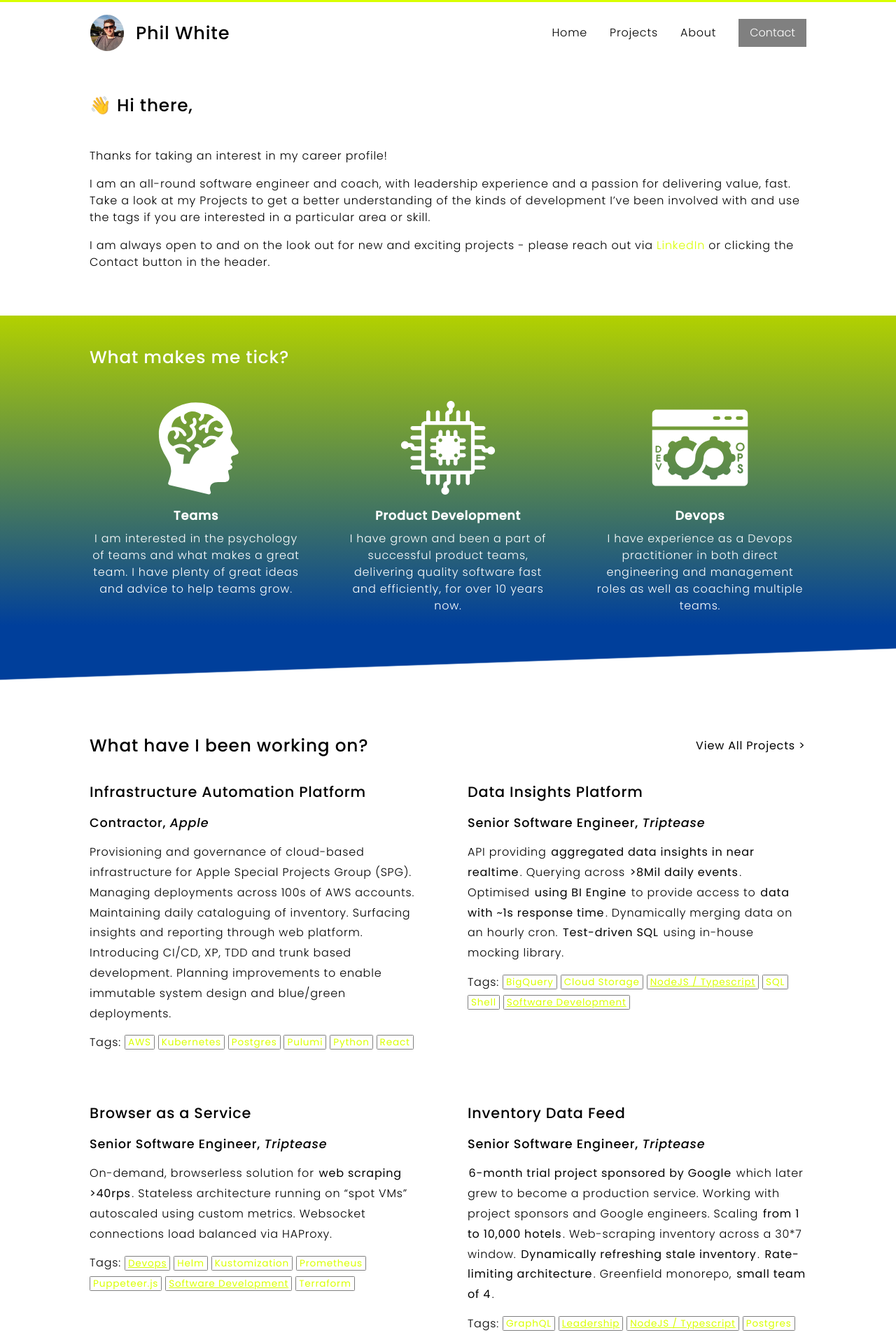
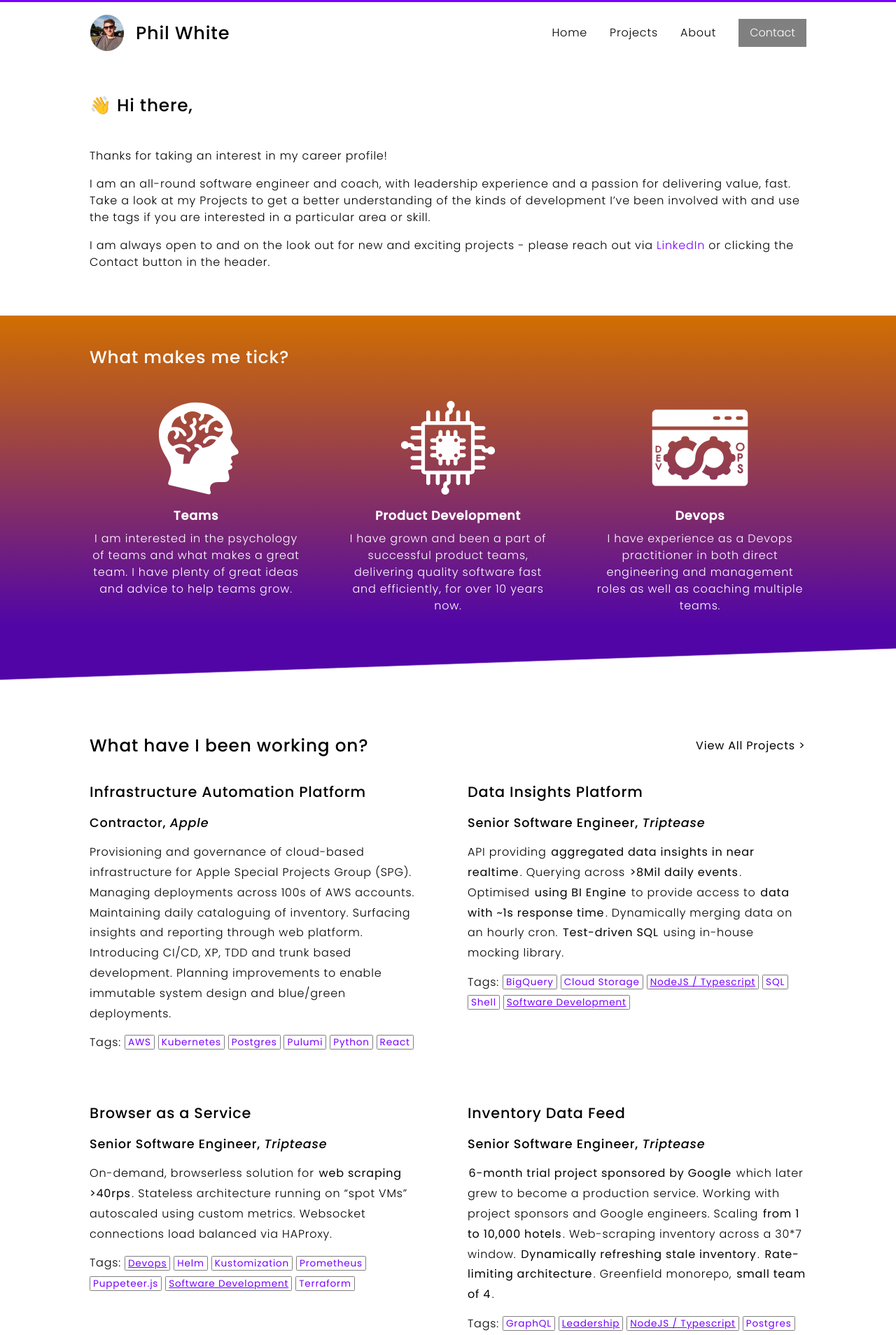
Before and after one commit to philwhiteuk/cv, a Jekyll site: the page built from pages/index.md, in a window 1280 px wide. Shown: the top 1908 px of the page at 70% size. Built offline with Jekyll 4.4.1, drawn with Linux system fonts in a browser that asks for light colours.

Commit message:
💄 update theme

```diff
--- a/_sass/default.scss
+++ b/_sass/default.scss
@@ -17,10 +17,10 @@ $base_anchor_text_colour_hovered: #fff;
 $breakpoint_sm: 515px;
 $breakpoint_md: 850px;
 
-$primary_bg: #b2d100;
-$primary_bg_gradient: #003f9b;
+$primary_bg: #d16f00;
+$primary_bg_gradient: #5105a7;
 $primary_fg: #fff;
-$primary_highlight: #d9ff00;
+$primary_highlight: #7700ff;
 $primary_emphasis: #fff;
 
 $secondary_bg: white;
```
